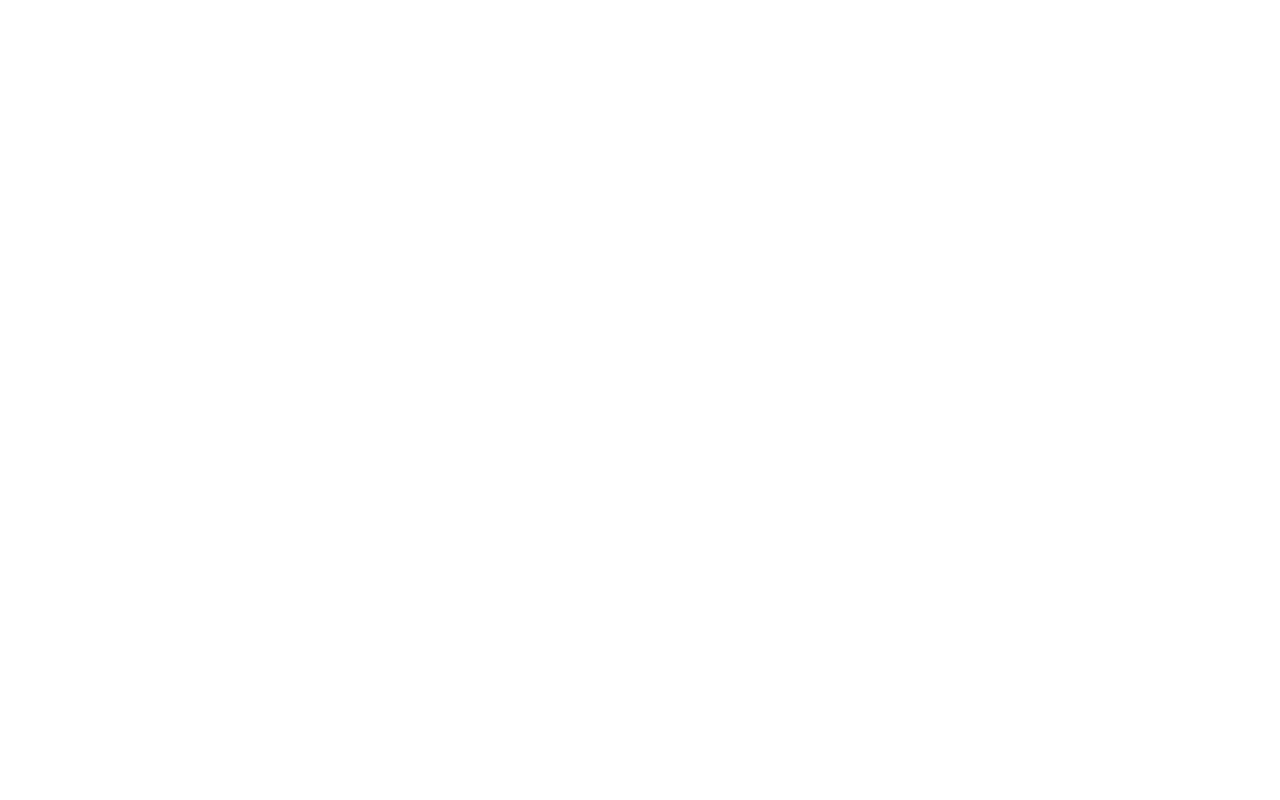
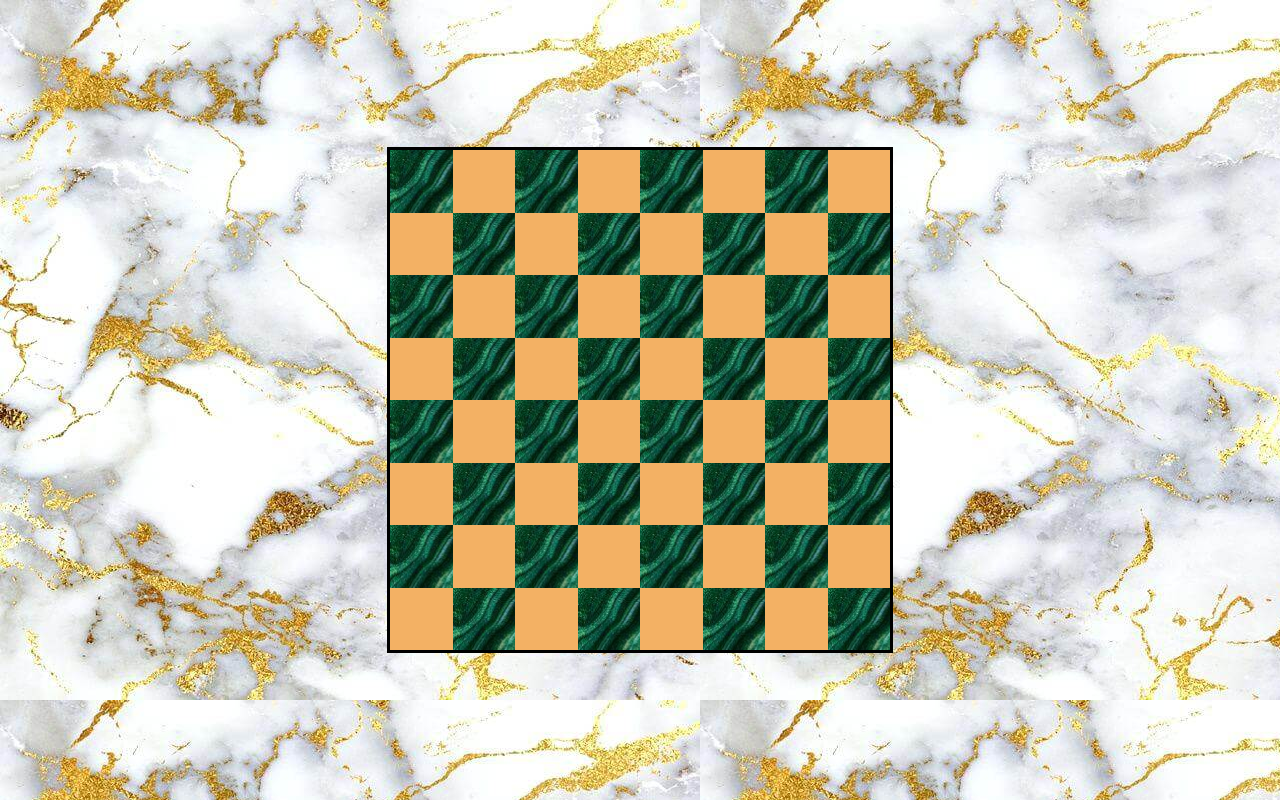
Before and after one commit to gavtay/web-chess, a plain HTML site: page index.html in a window 1280 px wide. Drawn offline with Linux system fonts and the light colour scheme.

Commit message:
Built the board and background.

```diff
--- a/index.html
+++ b/index.html
@@ -3,9 +3,94 @@
 <head>
     <meta charset="UTF-8">
     <meta name="viewport" content="width=device-width, initial-scale=1.0">
+    <link rel="stylesheet" href="styles.css">
     <title>Chess</title>
 </head>
 <body>
+    <div id="outer-box">
+        <div id="row-one" class="board-row-even">
+            <div id="a8" class="board-square"></div>
+            <div id="b8" class="board-square"></div>
+            <div id="c8" class="board-square"></div>
+            <div id="d8" class="board-square"></div>
+            <div id="e8" class="board-square"></div>
+            <div id="f8" class="board-square"></div>
+            <div id="g8" class="board-square"></div>
+            <div id="h8" class="board-square"></div>
+        </div>
+        <div id="row-two" class="board-row-odd">
+            <div id="a7" class="board-square"></div>
+            <div id="b7" class="board-square"></div>
+            <div id="c7" class="board-square"></div>
+            <div id="d7" class="board-square"></div>
+            <div id="e7" class="board-square"></div>
+            <div id="f7" class="board-square"></div>
+            <div id="g7" class="board-square"></div>
+            <div id="h7" class="board-square"></div>
+        </div>
+        <div id="row-three" class="board-row-even">
+            <div id="a6" class="board-square"></div>
+            <div id="b6" class="board-square"></div>
+            <div id="c6" class="board-square"></div>
+            <div id="d6" class="board-square"></div>
+            <div id="e6" class="board-square"></div>
+            <div id="f6" class="board-square"></div>
+            <div id="g6" class="board-square"></div>
+            <div id="h6" class="board-square"></div>
+        </div>
+        <div id="row-four" class="board-row-odd">
+            <div id="a5" class="board-square"></div>
+            <div id="b5" class="board-square"></div>
+            <div id="c5" class="board-square"></div>
+            <div id="d5" class="board-square"></div>
+            <div id="e5" class="board-square"></div>
+            <div id="f5" class="board-square"></div>
+            <div id="g5" class="board-square"></div>
+            <div id="h5" class="board-square"></div>
+        </div>
+        <div id="row-five" class="board-row-even">
+            <div id="a4" class="board-square"></div>
+            <div id="b4" class="board-square"></div>
+            <div id="c4" class="board-square"></div>
+            <div id="d4" class="board-square"></div>
+            <div id="e4" class="board-square"></div>
+            <div id="f4" class="board-square"></div>
+            <div id="g4" class="board-square"></div>
+            <div id="h4" class="board-square"></div>
+        </div>
+        <div id="row-six" class="board-row-odd">
+            <div id="a3" class="board-square"></div>
+            <div id="b3" class="board-square"></div>
+            <div id="c3" class="board-square"></div>
+            <div id="d3" class="board-square"></div>
+            <div id="e3" class="board-square"></div>
+            <div id="f3" class="board-square"></div>
+            <div id="g3" class="board-square"></div>
+            <div id="h3" class="board-square"></div>
+        </div>
+        <div id="row-seven" class="board-row-even">
+            <div id="a2" class="board-square"></div>
+            <div id="b2" class="board-square"></div>
+            <div id="c2" class="board-square"></div>
+            <div id="d2" class="board-square"></div>
+            <div id="e2" class="board-square"></div>
+            <div id="f2" class="board-square"></div>
+            <div id="g2" class="board-square"></div>
+            <div id="h2" class="board-square"></div>
+        </div>
+        <div id="row-eight" class="board-row-odd">
+            <div id="a1" class="board-square"></div>
+            <div id="b1" class="board-square"></div>
+            <div id="c1" class="board-square"></div>
+            <div id="d1" class="board-square"></div>
+            <div id="e1" class="board-square"></div>
+            <div id="f1" class="board-square"></div>
+            <div id="g1" class="board-square"></div>
+            <div id="h1" class="board-square"></div>
+        </div>
+    </div>
+
+    <script src="scripts/map.js"></script>
     <script src="scripts/board.js"></script>
     <script src="scripts/logic.js"></script>
 </body>
--- a/scripts/board.js
+++ b/scripts/board.js
@@ -0,0 +1,7 @@
+// Color the squares
+boardMap.forEach(colorSquare);
+function colorSquare(value, key) {
+    let val = value;
+    let square = document.getElementById(key);
+    val ? square.style.backgroundImage = 'url("./images/green-black.jpg")' : square.style.backgroundColor='#f3b164';
+}
--- /dev/null
+++ b/scripts/map.js
@@ -0,0 +1,65 @@
+const boardMap = new Map();
+boardMap.set('a8', 1);
+boardMap.set('b8', 0);
+boardMap.set('c8', 1);
+boardMap.set('d8', 0);
+boardMap.set('e8', 1);
+boardMap.set('f8', 0);
+boardMap.set('g8', 1);
+boardMap.set('h8', 0);
+boardMap.set('a7', 0);
+boardMap.set('b7', 1);
+boardMap.set('c7', 0);
+boardMap.set('d7', 1);
+boardMap.set('e7', 0);
+boardMap.set('f7', 1);
+boardMap.set('g7', 0);
+boardMap.set('h7', 1);
+boardMap.set('a6', 1);
+boardMap.set('b6', 0);
+boardMap.set('c6', 1);
+boardMap.set('d6', 0);
+boardMap.set('e6', 1);
+boardMap.set('f6', 0);
+boardMap.set('g6', 1);
+boardMap.set('h6', 0);
+boardMap.set('a5', 0);
+boardMap.set('b5', 1);
+boardMap.set('c5', 0);
+boardMap.set('d5', 1);
+boardMap.set('e5', 0);
+boardMap.set('f5', 1);
+boardMap.set('g5', 0);
+boardMap.set('h5', 1);
+boardMap.set('a4', 1);
+boardMap.set('b4', 0);
+boardMap.set('c4', 1);
+boardMap.set('d4', 0);
+boardMap.set('e4', 1);
+boardMap.set('f4', 0);
+boardMap.set('g4', 1);
+boardMap.set('h4', 0);
+boardMap.set('a3', 0);
+boardMap.set('b3', 1);
+boardMap.set('c3', 0);
+boardMap.set('d3', 1);
+boardMap.set('e3', 0);
+boardMap.set('f3', 1);
+boardMap.set('g3', 0);
+boardMap.set('h3', 1);
+boardMap.set('a2', 1);
+boardMap.set('b2', 0);
+boardMap.set('c2', 1);
+boardMap.set('d2', 0);
+boardMap.set('e2', 1);
+boardMap.set('f2', 0);
+boardMap.set('g2', 1);
+boardMap.set('h2', 0);
+boardMap.set('a1', 0);
+boardMap.set('b1', 1);
+boardMap.set('c1', 0);
+boardMap.set('d1', 1);
+boardMap.set('e1', 0);
+boardMap.set('f1', 1);
+boardMap.set('g1', 0);
+boardMap.set('h1', 1);
--- /dev/null
+++ b/styles.css
@@ -0,0 +1,36 @@
+* {
+    height: 100%;
+    width: 100%;
+    margin: 0;
+    cursor: default;
+}
+
+body {
+    background-image: url('images/gold-marble1.jpg');
+    display: flex;
+    justify-content: center;
+    align-items: center;
+    font-size: 0;
+}
+
+#outer-box {
+    height: 500px;
+    width: 500px;
+    margin: auto;
+    border: 3px solid black;
+}
+
+.board-row-even {
+    height: 12.5%;
+    width: 100%;
+}
+.board-row-odd {
+    height: 12.5%;
+    width: 100%;
+}
+.board-square {
+    height: 100%;
+    width: 12.5%;
+    display: inline-block;
+    margin: 0;
+}
```
Also changed, not shown: images/gold-marble1.jpg (added), images/green-black.jpg (added).
